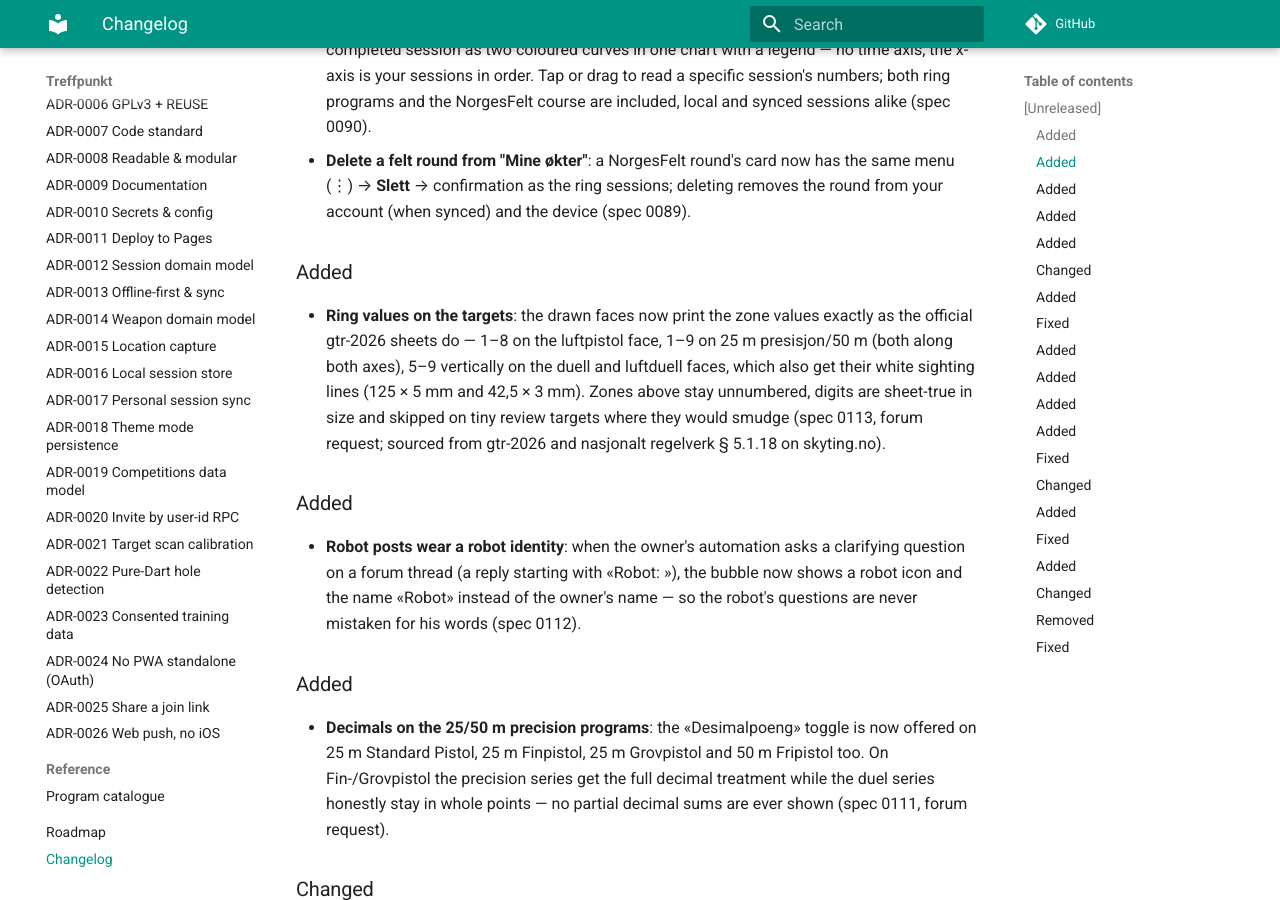
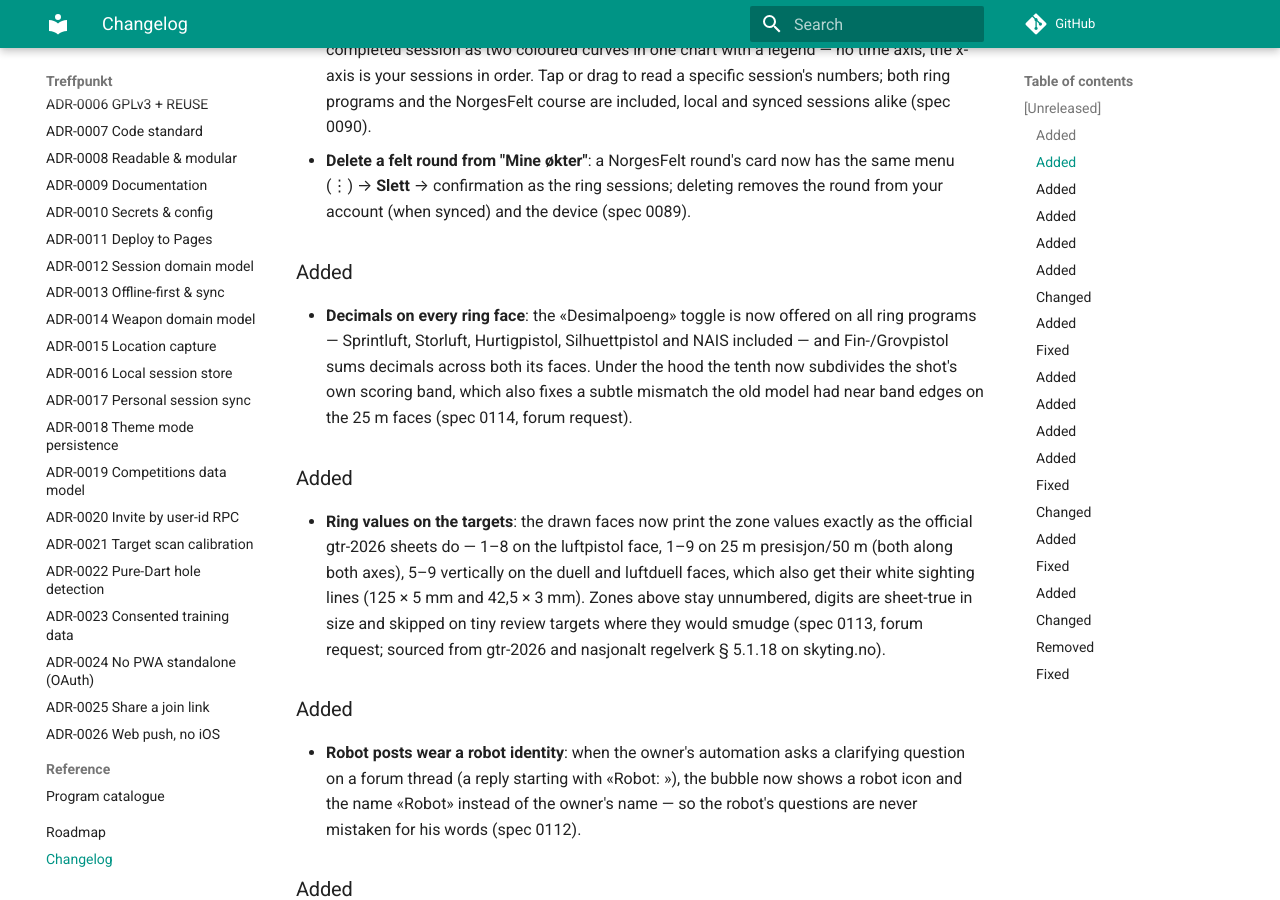
Before and after one commit to roykollensvendsen/treffpunkt, an MkDocs documentation site: the page built from docs/CHANGELOG.md, in a window 1280 px wide and 900 px high, scrolled down 1165 px. Built offline with MkDocs 1.6.1 and Material for MkDocs 9.7.7, drawn with Linux system fonts in a browser that asks for light colours; comment, search, counter and statistics services are not loaded.

Commit message:
feat(scoring): decimal entry on every ring face
The users asked for the decimal option on all ring faces — specs
0107/0111 had deferred the 5-10 duel faces. Working out the
generalisation exposed a subtler truth: the spec-0001 model (fixed
tenth-steps from the centre) silently assumes the innermost band is
exactly one step wide, which holds on the 10 m air faces but not on
the 25 m faces, where the gauge rule widens ring 10's band — so the
derived tenth could disagree with the plotted ring near band edges.
The fix is also the generalisation: the tenth now subdivides the
shot's OWN scoring band into ten equal parts. That is exactly the
spec-0001 model where bands are uniform, correct by construction
everywhere else, and face-agnostic — so every ring program gets the
toggle, and Fin-/Grovpistol sums decimals across both its faces.

Specifics (spec 0114):
- `decimalScore` = ring + the position's tenth within its band;
  `shotAtDecimalTenth` inverts to the sub-band midpoint (spec 0110).
  floor(decimal) == integerScore on every face, by construction.
- `supportsDecimalEntry` on the remaining seven ring programs;
  `runningDecimalTotal` now sums across mixed programs' faces.
- Spec 0001's vectors reproduce exactly on the air faces.

```diff
--- a/docs/CHANGELOG.md
+++ b/docs/CHANGELOG.md
@@ -50,6 +50,15 @@
   the same menu (⋮) → **Slett** → confirmation as the ring sessions; deleting
   removes the round from your account (when synced) and the device (spec
   0089).
+
+### Added
+- **Decimals on every ring face**: the «Desimalpoeng» toggle is now
+  offered on all ring programs — Sprintluft, Storluft, Hurtigpistol,
+  Silhuettpistol and NAIS included — and Fin-/Grovpistol sums decimals
+  across both its faces. Under the hood the tenth now subdivides the
+  shot's own scoring band, which also fixes a subtle mismatch the old
+  model had near band edges on the 25 m faces (spec 0114, forum
+  request).
 
 ### Added
 - **Ring values on the targets**: the drawn faces now print the zone
--- a/mkdocs.yml
+++ b/mkdocs.yml
@@ -144,6 +144,7 @@
       - "0111 — Desimaler på 25/50 m presisjon": specs/0111-decimal-precision-programs.md
       - "0112 — Robot-innlegg i forumet": specs/0112-robot-posts.md
       - "0113 — Ringtall på skivene": specs/0113-ring-labels.md
+      - "0114 — Desimaler på alle ringskiver": specs/0114-decimal-all-ring-faces.md
   - Decisions:
       - ADR-0001 Flutter: adr/0001-frontend-flutter.md
       - ADR-0002 Supabase: adr/0002-backend-supabase.md
```
Also changed, not shown: docs/specs/0114-decimal-all-ring-faces.md (added, +52 -0 lines), docs/user/getting-started.md (+2 -3 lines), 5 other files.
